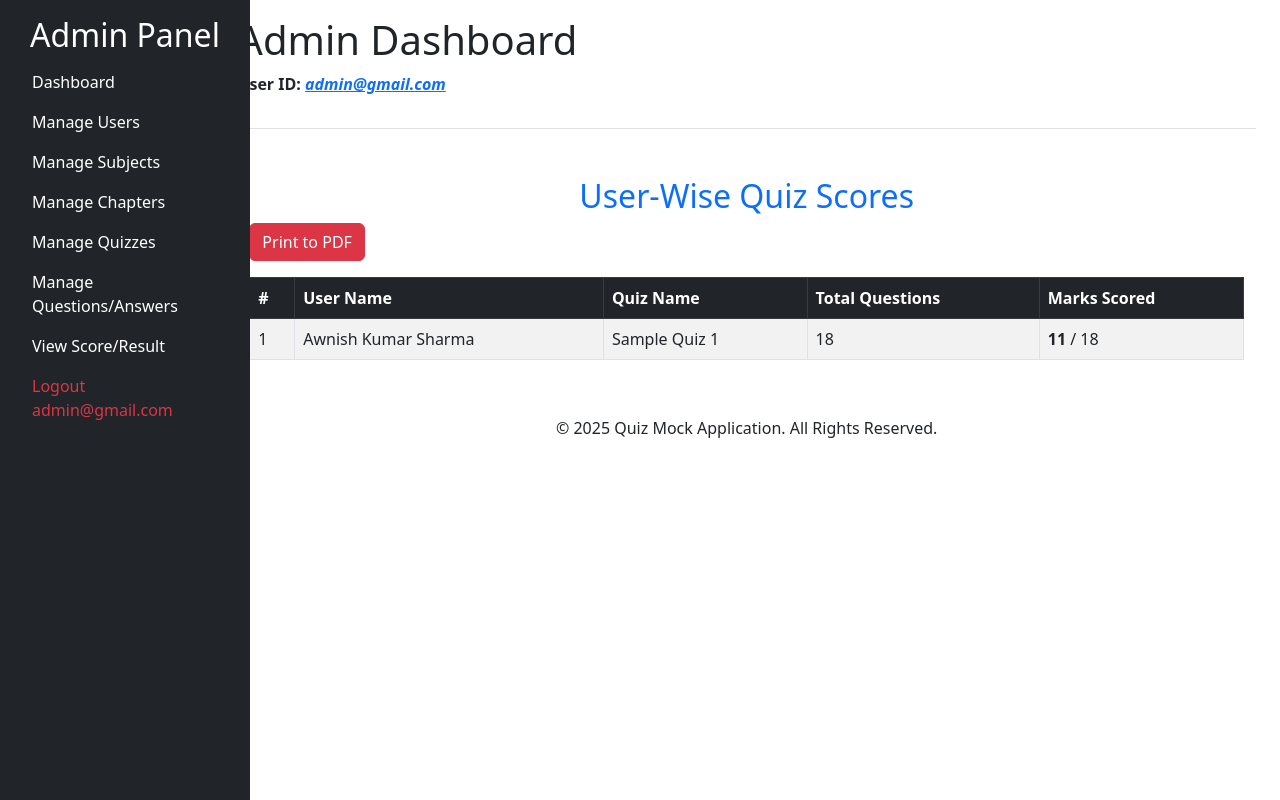
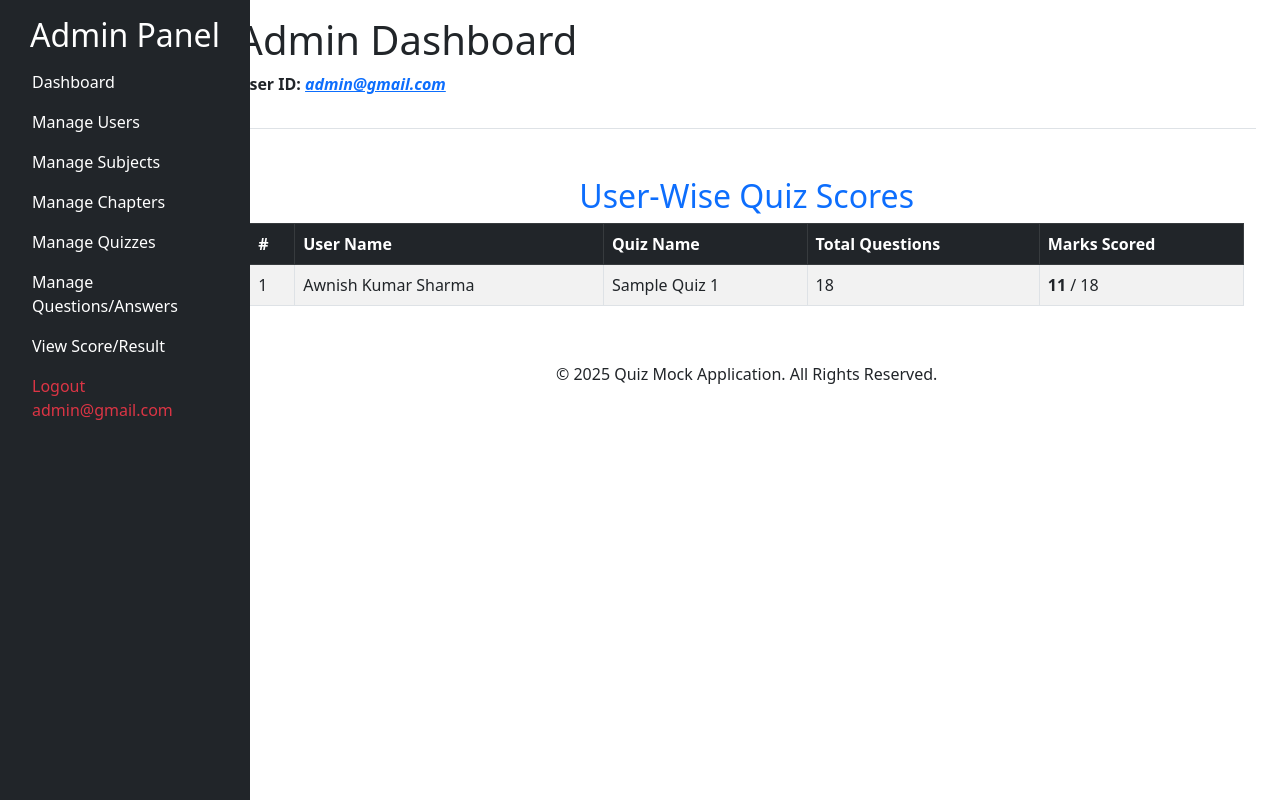
Before and after one commit to awnishmmg/Quiz_App_A, a Flask app: page /admin/show/results in a window 1280 px wide. Run offline with Flask 3, Linux system fonts and the light colour scheme; a user stored in the database is signed in; data comes from the database, SQL or seed files in the repository.

Commit message:
Update code has been pushed

```diff
--- a/quiz_master/app/controllers/frontend/admin_controller.py
+++ b/quiz_master/app/controllers/frontend/admin_controller.py
@@ -366,7 +366,7 @@ def view_users_scores():
     results = model_get_all_user_results()  # Fetch all user quiz results
     return render_template('admin/result/result_summary.html', results=results)
 
-# ---------------------------------- Question Controller Methods --------------------------------------------
+# ----------------------> Question Controller Methods <-----------------------
 
 def question_create(methods):
     quizzes = model_quiz_getAll()
--- a/quiz_master/app/templates/admin/result/result_summary.html
+++ b/quiz_master/app/templates/admin/result/result_summary.html
@@ -6,7 +6,7 @@
 <div class="container mt-4">
     <h2 class="text-center text-primary">User-Wise Quiz Scores</h2>
 
-    <button class="btn btn-danger mb-3" onclick="printPDF()">Print to PDF</button>
+    <!--<button class="btn btn-danger mb-3" onclick="printPDF()">Print to PDF</button>-->
 
     {% if results %}
     <div id="resultsTable">
```
Also changed, not shown: myenv/README.md (added).
